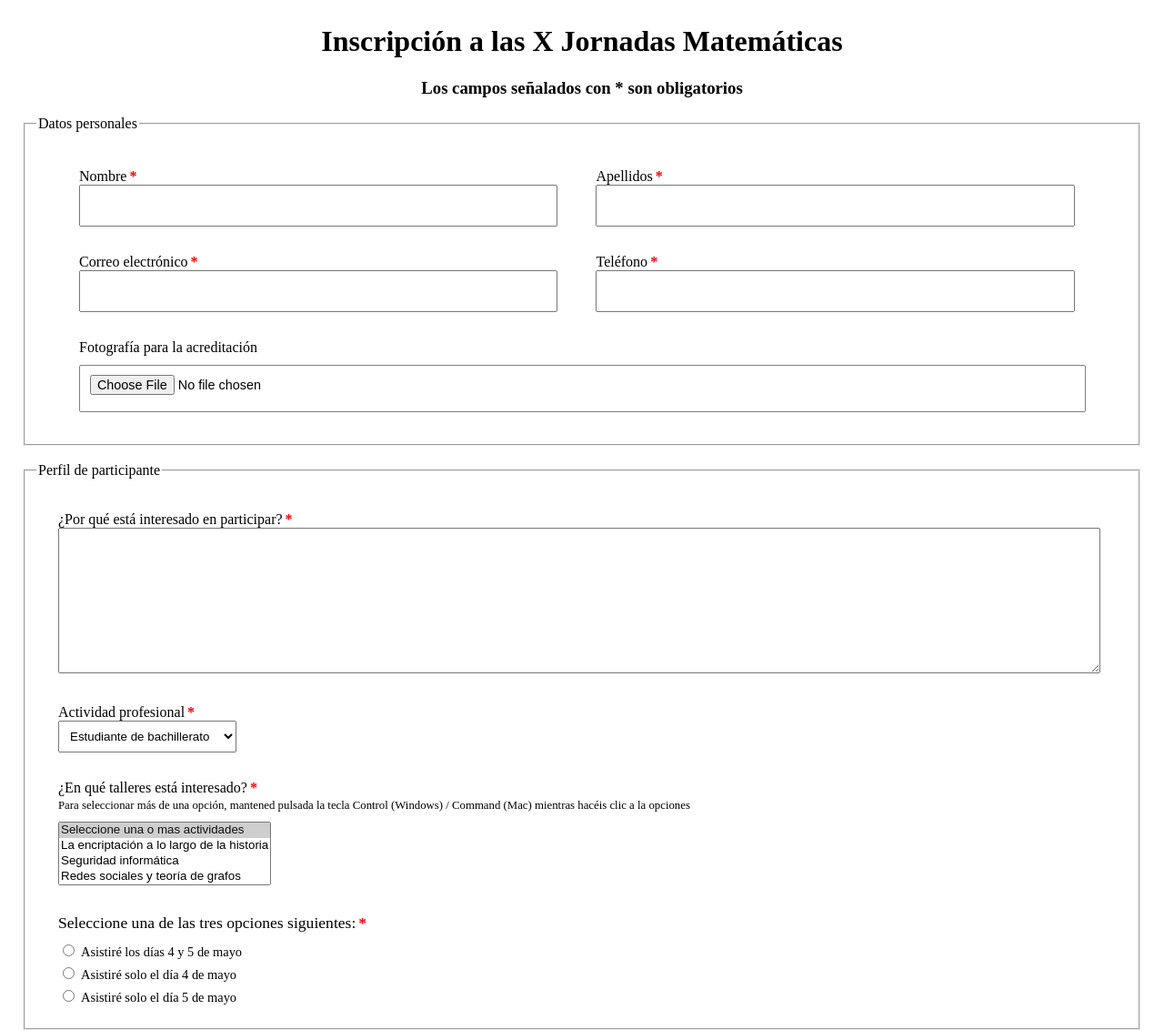
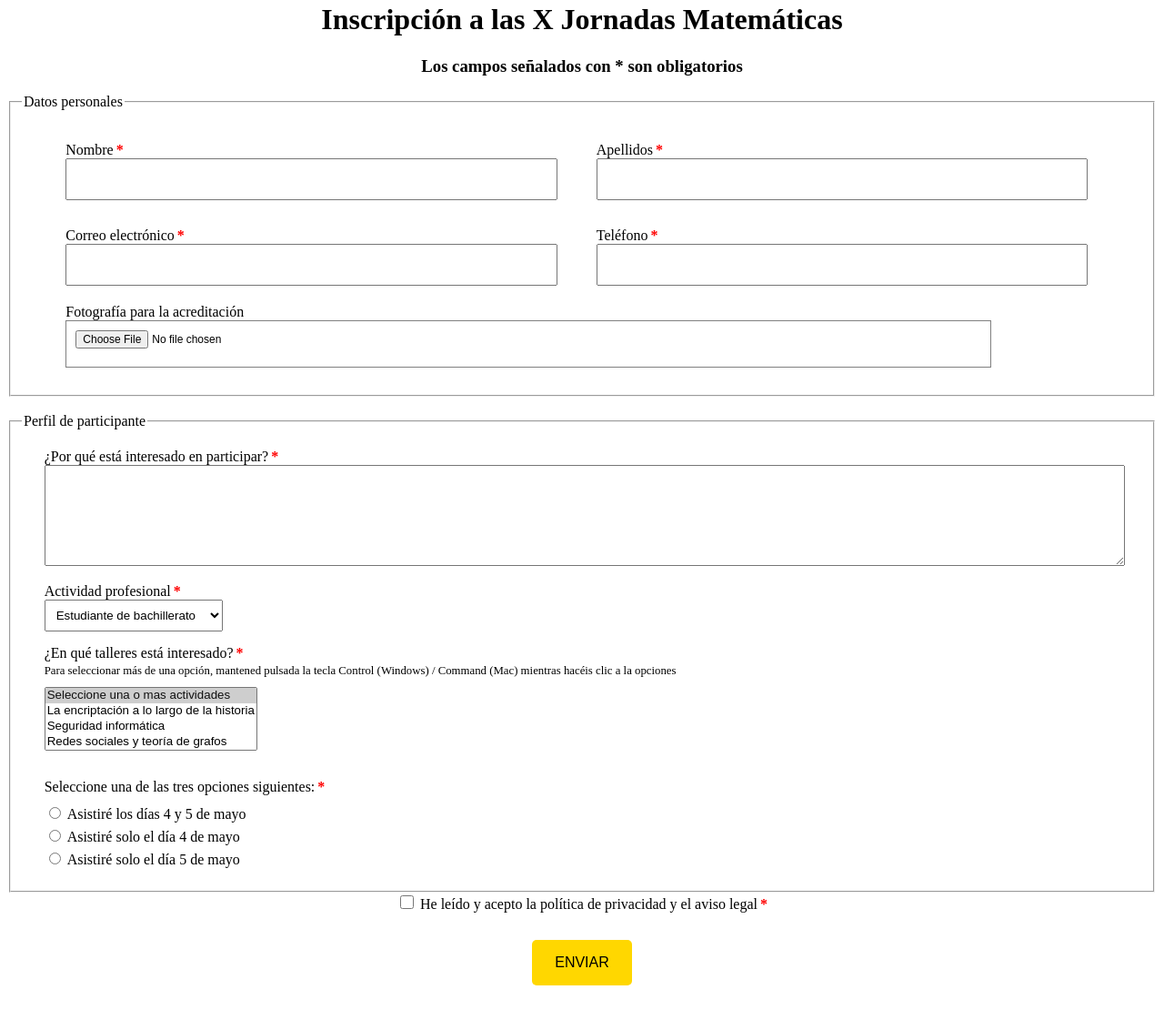
Before and after one commit to Javier8393/DIW08, a plain HTML site: page index.html in a window 1280 px wide. Shown: the part 18-1150 px from the top of the page at 91% size. Drawn offline with Linux system fonts and the light colour scheme.

Commit message:
Add files via upload

```diff
--- a/inscripcion.css
+++ b/inscripcion.css
@@ -1,46 +1,26 @@
   /*CSS general*/
-
-  body {
-      padding: 1rem;
-  }
 
   h1,
   h3 {
       text-align: center;
   }
 
-  .contenedor {
-      min-width: 300px;
-      margin: 0;
-  }
-
   .contenedor .form {
       width: 90%;
-      max-width: 900px;
+      max-width: 800px;
       margin: auto;
-  }
-
-  .contenedor .form #formulario legend {
-      font-size: 1.3em;
-      border: 2px solid black;
-      padding: 5px;
-      background-color: white;
-  }
-
-  .contenedor .form #formulario label {
-      font-size: 1.1em;
-      margin-bottom: 10px;
   }
   /*Fieldset de los datos personales*/
 
   .datos {
-      margin: 15px 2%;
+      font-size: 1em;
+      margin: 10px 2%;
   }
 
   .datos input {
       height: 40px;
       width: 100%;
-      font-size: 0.9em;
+      font-size: 0.75em;
   }
 
   .datos label {
@@ -56,20 +36,14 @@
   }
 
   .datos div:last-child {
-      width: 95%;
+      width: 85%;
       margin: 0 2% 10px;
-  }
-
-  .datos div:last-child label {
-      margin: 20px 0 10px;
   }
 
   .datos div:last-child input {
       width: 100%;
       padding: 10px 0 0 1%;
       border: 1px solid gray;
-      border-radius: 2px;
-      background-color: white;
   }
   /*Fieldset del perfil del participante*/
 
@@ -79,8 +53,8 @@
 
   .perfil label {
       display: block;
-      margin-top: 30px;
-      margin-right: 40px;
+      margin-top: 15px;
+      margin-right: 25px;
   }
 
   .perfil div {
@@ -97,17 +71,10 @@
       text-align: left;
   }
 
-  .interes p:last-child {
-      font-size: 0.8em;
-      text-align: right;
-      margin: 0px 2px;
-  }
-
   .interes textarea {
-      width: 99%;
+      width: 100%;
       resize: vertical;
-      font-size: 1.3em;
-      line-height: 1.3em;
+      font-size: 1em;
   }
 
   #actividad {
@@ -115,7 +82,7 @@
   }
 
   .talleres p,
-  .profesion p {
+  .actividad p {
       font-size: 0.8em;
       margin: 3px 0 10px;
   }
@@ -130,7 +97,7 @@
   }
 
   .asistencia p {
-      font-size: 1.1em;
+      font-size: 1em;
       margin: 30px 0 10px;
   }
 
@@ -144,7 +111,7 @@
   }
 
   .opcion label {
-      font-size: 0.9em !important;
+      font-size: 1em !important;
       margin: 0;
   }
   /*aviso legal y boton enviar*/
@@ -156,13 +123,12 @@
   }
 
   #legal {
-      height: 20px;
-      width: 20px;
-      transform: translateY(3px);
+      height: 15px;
+      width: 15px;
   }
 
   .submit input {
-      font-size: 1.1em;
+      font-size: 1em;
       text-transform: uppercase;
       padding: 16px 25px;
       background-color: gold;
@@ -172,11 +138,7 @@
       margin: 0 30px;
   }
 
-  .submit div {
-      display: inline-block;
-  }
-
-  .required::after {
+  .required:after {
       content: "*";
       margin-left: 3px;
       color: red;
```
Also changed, not shown: index.html (+2 -1 lines).
